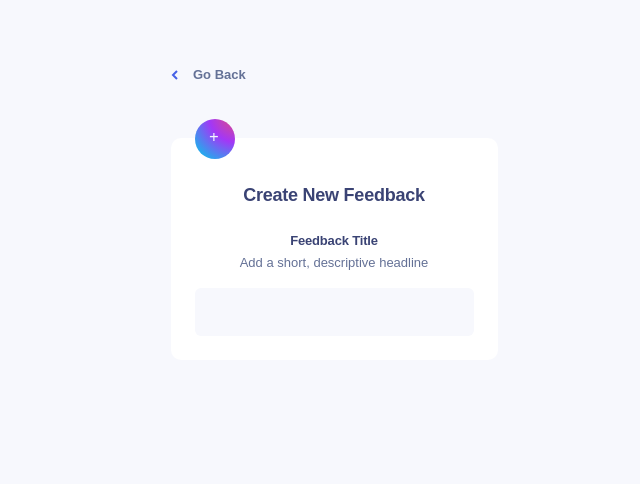
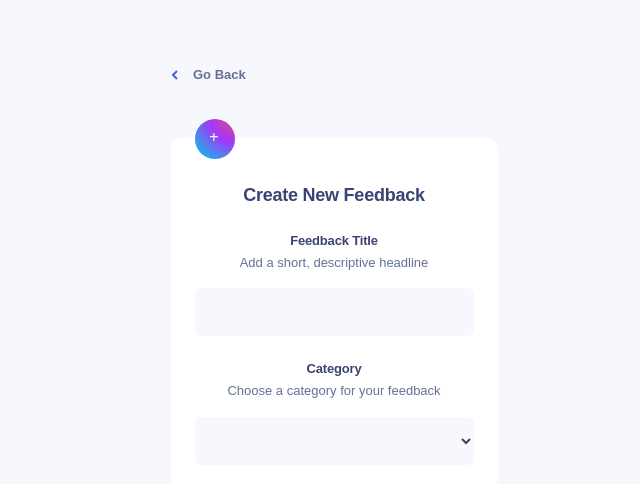
Before and after one commit to lashasaata/Product-Feedback-App, a React app: page / in a window 1280 px wide. Shown: the top 484 px of the page, without its empty margins (306-946 px from the left). Built offline with nearby package versions, Linux system fonts and the light colour scheme; the HTML template or start-up script is replaced by a standard one.

Commit message:
style: category selection

```diff
--- a/src/components/add-edit-feedback/add-feedback/NewFeedback.jsx
+++ b/src/components/add-edit-feedback/add-feedback/NewFeedback.jsx
@@ -2,6 +2,7 @@ import styled from "styled-components";
 import GoBack from "../../roadmap/Go-back";
 import Form from "../shared-components/Form";
 import FeedbackTitle from "../shared-components/FdbckTitle";
+import Category from "../shared-components/Category";
 
 export default function NewFeedback() {
   return (
@@ -22,6 +23,7 @@ export default function NewFeedback() {
           </div>
           <h1 id="form-title">Create New Feedback</h1>
           <FeedbackTitle />
+          <Category />
         </Form>
       </Main>
     </FeedbackContainer>
--- a/src/components/add-edit-feedback/shared-components/Category.jsx
+++ b/src/components/add-edit-feedback/shared-components/Category.jsx
@@ -0,0 +1,59 @@
+import styled from "styled-components";
+
+export default function Category() {
+  return (
+    <>
+      <CategoryContainer>
+        <h3 className="feedback-title">Category</h3>
+        <p className="headline-description">
+          Choose a category for your feedback
+        </p>
+        <select
+          className="feedback-category-select"
+          type="select"
+          name="category-select"
+          id="category-select"
+        />
+      </CategoryContainer>
+    </>
+  );
+}
+
+const CategoryContainer = styled.div`
+  font-size: 13px;
+
+  & .feedback-title {
+    font-weight: 700;
+    line-height: 18.79px;
+    letter-spacing: -0.1805555522441864px;
+    color: rgba(58, 67, 116, 1);
+    margin-top: 24px;
+  }
+
+  & .headline-description {
+    font-weight: 400;
+    line-height: 18.79px;
+    color: rgba(100, 113, 150, 1);
+    margin-top: 3px;
+  }
+
+  & .feedback-category-select {
+    background: rgba(247, 248, 253, 1);
+    width: 279px;
+    height: 48px;
+    margin-top: 16px;
+    border-radius: 6px;
+    padding: 10px 12px 12px 20px;
+
+    font-family: Jost;
+    font-size: 13px;
+    font-weight: 400;
+    line-height: 21.68px;
+    color: rgba(58, 67, 116, 1);
+    cursor: pointer;
+
+    &:focus {
+      outline: 1px solid rgba(70, 97, 230, 1);
+    }
+  }
+`;
--- a/src/components/add-edit-feedback/shared-components/FdbckTitle.jsx
+++ b/src/components/add-edit-feedback/shared-components/FdbckTitle.jsx
@@ -46,5 +46,10 @@ const TitleContainer = styled.div`
     font-weight: 400;
     line-height: 21.68px;
     color: rgba(58, 67, 116, 1);
+    cursor: pointer;
+
+    &:focus {
+      outline: 1px solid rgba(70, 97, 230, 1);
+    }
   }
 `;
```
